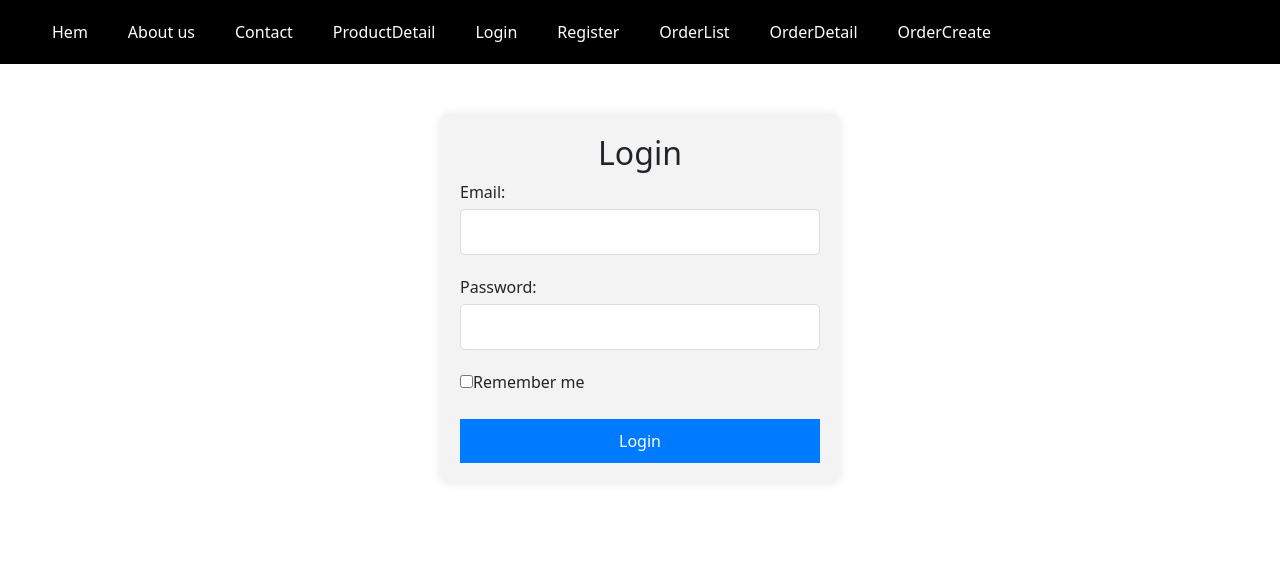
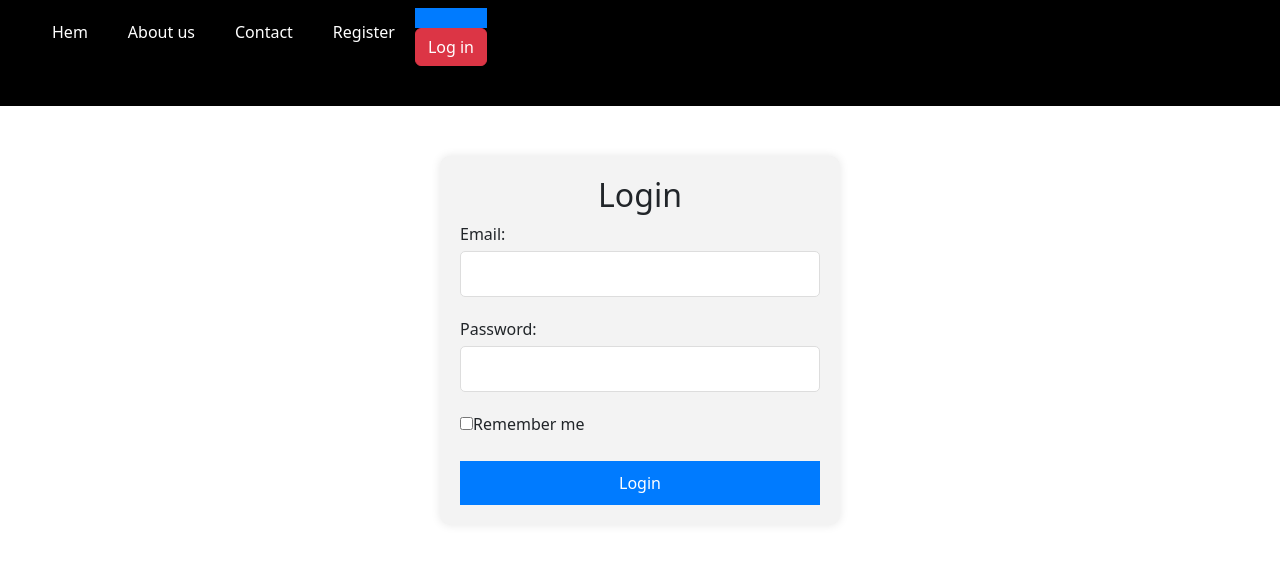
Before and after one commit to JakobECode/FlameFrontend, a React (Create React App) app: page /login in a window 1280 px wide. Shown: the top 562 px of the page. Built offline with nearby package versions, Linux system fonts and the light colour scheme; no server answers.

Commit message:
Add function to user login and out

```diff
--- a/src/components/navigation/Navigation.jsx
+++ b/src/components/navigation/Navigation.jsx
@@ -1,7 +1,30 @@
 import { NavLink } from "react-router-dom";
+import { useEffect, useState } from 'react';
+
 
 //Komponent som hanterar navigeringen i applikationen
+
 const Navigation = () => {
+
+    const [email, setUsername] = useState('');
+    useEffect(() => {
+        // Retrieve the username from localStorage when the component mounts
+        const storedUsername = localStorage.getItem('email');
+        if (storedUsername) {
+            setUsername(storedUsername);
+        }
+    }, []); // The empty array ensures this effect runs only once after the initial render
+
+    const logout = () => {
+        // Perform any cleanup or state management you need here
+        // For example, clearing local storage, managing Redux state, etc.
+        localStorage.removeItem('token'); // Clear token or other auth details
+        localStorage.removeItem('email');
+
+        // Redirect to login page or any other appropriate page
+        //navigate('/');
+        window.location = '/';
+    };
 
     return(<>
         <nav>
@@ -9,21 +32,36 @@ const Navigation = () => {
                 <li><NavLink to="/">Hem</NavLink>  </li>
                 <li><NavLink to="/about">About us</NavLink></li>
                 <li><NavLink to="/contact">Contact</NavLink></li>
-                <li><NavLink to="/productdetail">ProductDetail</NavLink></li>
-                <li><NavLink to="/login">Login</NavLink></li>
+                {/* <li><NavLink to="/productdetail">ProductDetail</NavLink></li> */}
+                {/* <li><NavLink to="/login">Login</NavLink></li> */}
                 <li><NavLink to="/Register">Register</NavLink></li>
-                <li><NavLink to="/OrderList">OrderList</NavLink></li>
-                <li><NavLink to="/OrderDetail">OrderDetail</NavLink></li>
-                <li><NavLink to="/OrderCreate">OrderCreate</NavLink></li>
+                {/* <li><NavLink to="/OrderList">OrderList</NavLink></li> */}
+                {/* <li><NavLink to="/OrderDetail">OrderDetail</NavLink></li> */}
 
+                {email && (
+                                <>
+                                    <li><NavLink to="/OrderCreate">OrderCreate</NavLink></li>
+                                    <li><NavLink to="/OrderList">OrderList</NavLink></li>
+                                </>
+                            )}
+                <div className="dropdown">
+                        <button className="dropbtn">{email}</button>
+                        <div className="dropdown-content">
+                            {email ? (
+                                <>
+                                     <button className="btn btn-danger" onClick={logout}>Log Out</button>
+                                </>
+                            ):(
+                                <>
+                                <a href='/login' className="btn btn-danger">Log in</a>
+                                </>
+                            )}
+                        </div>
+                </div>
             </ul>
-
         </nav>
-
-
     </>
     );
-
 }
 
 export default Navigation;
--- a/src/views/Login.jsx
+++ b/src/views/Login.jsx
@@ -1,5 +1,4 @@
 import React, { useState } from 'react';
-import { useNavigate } from 'react-router-dom';
 import './LogRegStyles.css';
 
 const Login = () => {
@@ -9,7 +8,7 @@ const Login = () => {
     rememberMe: false,
   });
   const [error, setError] = useState('');
-  const navigate = useNavigate();
+  //const navigate = useNavigate();
 
   const handleChange = (e) => {
     const { name, value, type, checked } = e.target;
@@ -27,31 +26,33 @@ const Login = () => {
         method: 'POST',
         headers: {
           'Content-Type': 'application/json',
+
         },
 
         body: JSON.stringify(credentials),
       });
-
-      console.log(response)
 
       if (!response.ok) {
         const errorMsg = await response.text(); // Försök att få ett mer specifikt felmeddelande från servern
         throw new Error(errorMsg || 'Login failed due to server error');
       }
 
-      const data = await response.text();
+      const data = await response.json();
       console.log('Login success:', data);
 
 
       // Spara token i localStorage eller sessionStorage
       if (credentials.rememberMe) {
-        localStorage.setItem('token', data);
+        localStorage.setItem('token', data.token);
+        localStorage.setItem('email', data.email);
       } else {
         //sessionStorage.setItem('token', data);
-        localStorage.setItem('token', data);
+        localStorage.setItem('token', data.token);
+        localStorage.setItem('email', data.email);
       }
 
-      navigate('/');
+      //navigate('/');
+      window.location = '/';
     } catch (error) {
       console.error('Login failed:', error);
       setError('Login failed. Please check your credentials and try again.');
```
